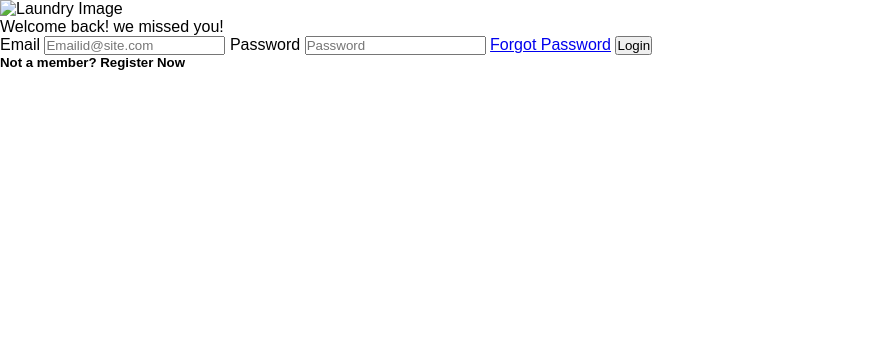
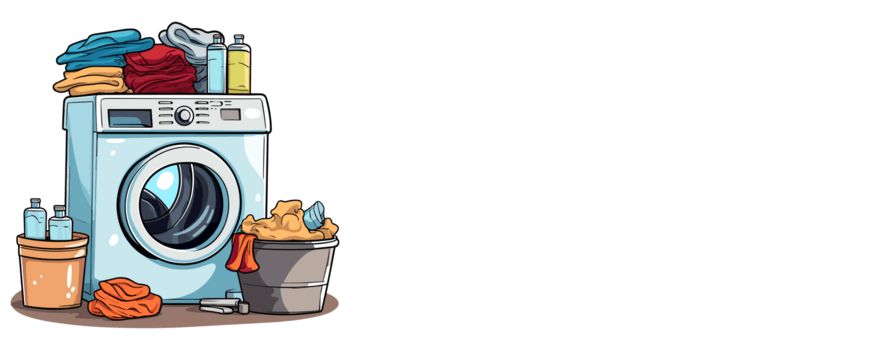
Before and after one commit to NileshGGG/Frontend-projects, a plain HTML site: page LoginPage/index.html in a window 1280 px wide. Shown: the top 355 px of the page, without its empty margins (0-884 px from the left). Drawn offline with Linux system fonts and the light colour scheme; files that its build step writes are made by us from their sources.

Commit message:
Update image source in LoginPage

```diff
--- a/LoginPage/index.html
+++ b/LoginPage/index.html
@@ -13,7 +13,7 @@
 
         <!-- Left Section -->
         <div class="left">
-            <img src="l.webp" alt="Laundry Image">
+            <img src="img.webp" alt="Laundry Image">
         </div>
 
         <!-- Right Section -->
```
